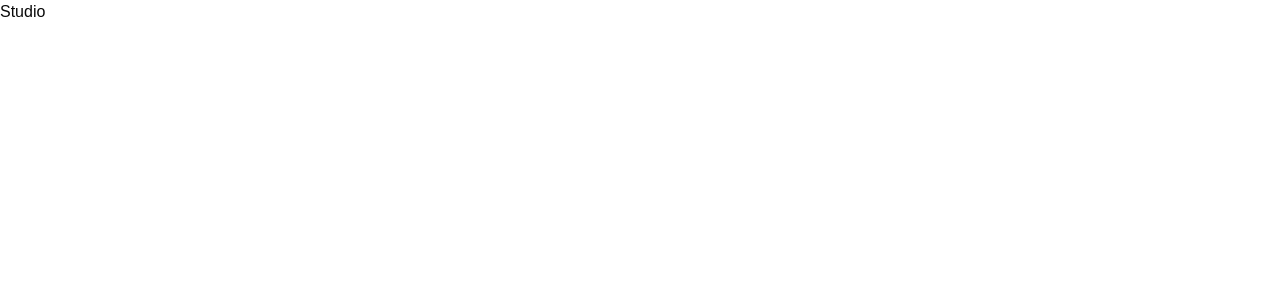
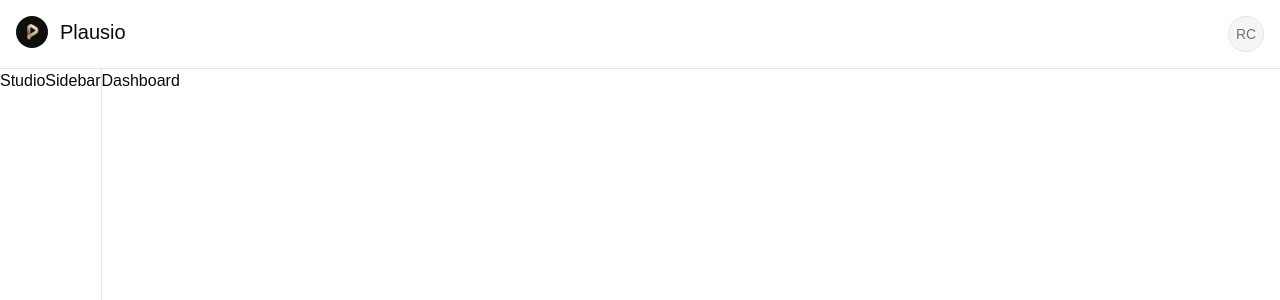
Before and after one commit to rajeshrc12/plausio, a React (Vite) app in the folder apps/web/: page /studio in a window 1280 px wide. Shown: the top 300 px of the page. Built offline with nearby package versions, Linux system fonts and the light colour scheme.

Commit message:
web: studio dashboard added

```diff
--- a/apps/web/src/routes/studio/components/navbar.tsx
+++ b/apps/web/src/routes/studio/components/navbar.tsx
@@ -1,5 +1,13 @@
+import Logo from "@/components/logo"
+import StudioProfile from "@/routes/studio/components/profile"
+
 const StudioNavbar = () => {
-  return <div>StudioNavbar</div>
+  return (
+    <div className="flex justify-between border-b p-4">
+      <Logo />
+      <StudioProfile />
+    </div>
+  )
 }
 
 export default StudioNavbar
--- /dev/null
+++ b/apps/web/src/routes/studio/components/profile.tsx
@@ -0,0 +1,66 @@
+import {
+  Avatar,
+  AvatarFallback,
+  AvatarImage,
+} from "@workspace/ui/components/avatar"
+import { Button } from "@workspace/ui/components/button"
+import {
+  Popover,
+  PopoverContent,
+  PopoverTrigger,
+} from "@workspace/ui/components/popover"
+import LogoImg from "@/assets/logo.png"
+import { LogOut } from "lucide-react"
+import { Link } from "react-router"
+
+const StudioProfile = () => {
+  return (
+    <Popover>
+      <PopoverTrigger>
+        <Avatar className="h-9 w-9">
+          <AvatarImage src="" />
+          <AvatarFallback>RC</AvatarFallback>
+        </Avatar>
+      </PopoverTrigger>
+
+      <PopoverContent align="end" className="w-60 p-0">
+        <div className="flex items-start gap-3 border-b p-4">
+          <Avatar className="h-12 w-12">
+            <AvatarImage src="" />
+            <AvatarFallback>RC</AvatarFallback>
+          </Avatar>
+          <div className="min-w-0 flex-1">
+            <p className="truncate">rajesh</p>
+            <p className="truncate text-muted-foreground">rajesh@gmail.com</p>
+            <Link to={`/@rajesh`}>
+              <Button variant={"link"} className="mt-1 h-auto p-0">
+                View your channel
+              </Button>
+            </Link>
+          </div>
+        </div>
+
+        <div className="px-2">
+          <Link to="/">
+            <Button variant="ghost" className="h-11 w-full justify-start">
+              <img src={LogoImg} className="h-5 w-5 rounded-full" />
+              Plausio
+            </Button>
+          </Link>
+        </div>
+
+        <div className="border-t p-2">
+          <Button
+            variant="ghost"
+            className="h-11 w-full justify-start text-destructive hover:text-destructive"
+          >
+            <LogOut className="mr-3 h-5 w-5" />
+            Sign out
+          </Button>
+        </div>
+      </PopoverContent>
+    </Popover>
+  )
+}
+
+export default StudioProfile
--- a/apps/web/src/routes/studio/components/sidebar.tsx
+++ b/apps/web/src/routes/studio/components/sidebar.tsx
@@ -1,5 +1,5 @@
 const StudioSidebar = () => {
-  return <div>StudioSidebar</div>
+  return <div className="border-r">StudioSidebar</div>
 }
 
 export default StudioSidebar
--- /dev/null
+++ b/apps/web/src/routes/studio/dashboard/index.tsx
@@ -0,0 +1,5 @@
+const Dashboard = () => {
+  return <div>Dashboard</div>
+}
+
+export default Dashboard
--- a/apps/web/src/routes/studio/index.tsx
+++ b/apps/web/src/routes/studio/index.tsx
@@ -1,5 +1,19 @@
+import { Outlet } from "react-router"
+import StudioNavbar from "@/routes/studio/components/navbar"
+import StudioSidebar from "@/routes/studio/components/sidebar"
+
 const Studio = () => {
-  return <div>Studio</div>
+  return (
+    <div className="flex h-screen flex-col overflow-hidden">
+      <StudioNavbar />
+      <div className="flex flex-1 overflow-hidden">
+        <StudioSidebar />
+        <main className="min-w-0 flex-1 overflow-y-auto">
+          <Outlet />
+        </main>
+      </div>
+    </div>
+  )
 }
 
 export default Studio
```
Also changed, not shown: apps/web/src/routes/index.tsx (+7 -0 lines).
